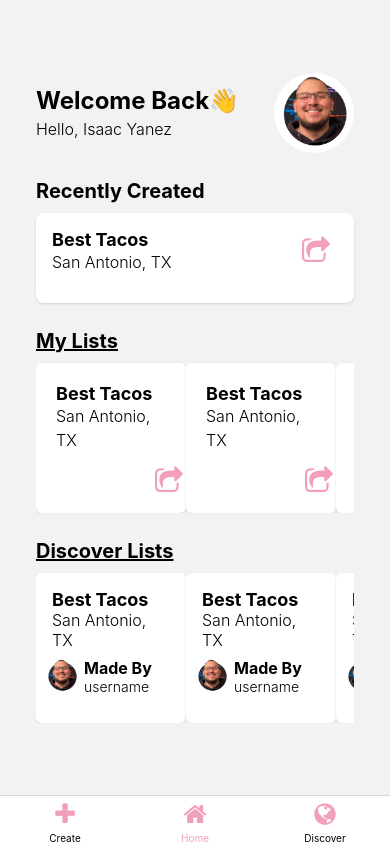
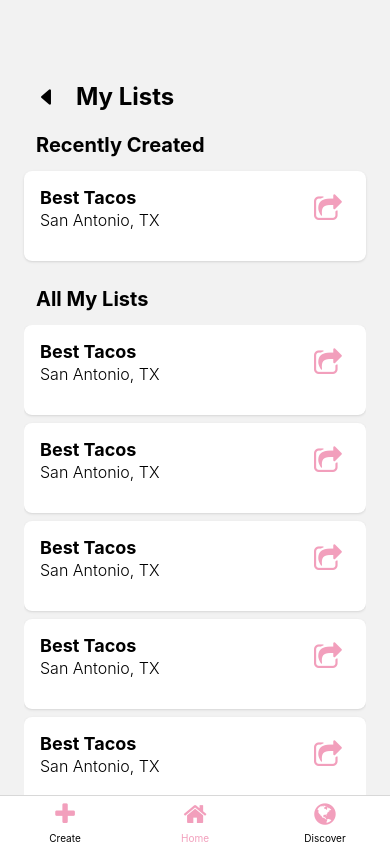
Before and after one commit to iyanez2314/crumbTrail, a React Native app: screen /MyListsScreen in a window 390 px wide. Built offline with nearby package versions, Linux system fonts and the light colour scheme.

Commit message:
created my list screen

```diff
--- a/components/Heading.tsx
+++ b/components/Heading.tsx
@@ -13,7 +13,7 @@ export default function Heading({ navigation, title }: Props) {
   };
   return (
     <TouchableOpacity>
-      <View className="flex flex-row items-center gap-2 ml-1">
+      <View className="flex flex-row items-center gap-2 ">
         <Pressable
           onPress={goBack}
           className="w-[44px] h-[44px] items-center justify-center"
--- a/screens/HomeScreen.tsx
+++ b/screens/HomeScreen.tsx
@@ -25,12 +25,17 @@ export type HomeScreenNavigationProp = NativeStackNavigationProp<
 export default function HomeScreen() {
   const navigation = useNavigation<HomeScreenNavigationProp>();
 
+  // Might need to remove this later
   const handleUserListPress = () => {
     navigation.navigate("UserListScreen");
   };
 
   const handleUsersListPress = () => {
     navigation.navigate("UsersListScreen");
+  };
+
+  const handleMyListsPress = () => {
+    navigation.navigate("MyListsScreen");
   };
 
   return (
@@ -50,7 +55,9 @@ export default function HomeScreen() {
 
         {/* My Other lists Section Component */}
         <View className="p-3">
-          <Text className="text-xl font-bold underline">My Lists</Text>
+          <Pressable onPress={handleMyListsPress} className="">
+            <Text className="text-xl font-bold underline">My Lists</Text>
+          </Pressable>
           <ScrollView
             showsHorizontalScrollIndicator={false}
             horizontal={true}
--- /dev/null
+++ b/screens/MyListsScreen.tsx
@@ -0,0 +1,70 @@
+import {
+  View,
+  Text,
+  SafeAreaView,
+  Image,
+  ScrollView,
+  TextInput,
+  TouchableOpacity,
+  Pressable,
+} from "react-native";
+import { Ionicons } from "@expo/vector-icons";
+import React from "react";
+import { Heading, RecentlyAddedCard, UserListsCard } from "../components";
+
+export default function MyListsScreen() {
+  return (
+    <SafeAreaView className="flex-1 m-6">
+      <View className="w-[100%] justify-center items-center ">
+        <View className=" flex flex-col mt-16 w-full">
+          <Heading title="My Lists" />
+        </View>
+
+        <View className=" w-full ">
+          <View className="p-3">
+            <Text className="text-xl font-bold">Recently Created</Text>
+          </View>
+          <View className="">
+            <TouchableOpacity>
+              <RecentlyAddedCard />
+            </TouchableOpacity>
+          </View>
+        </View>
+
+        <View className="w-full h-[75%]">
+          <View className="p-3 w-full mt-3">
+            <Text className="text-xl font-bold ">All My Lists</Text>
+          </View>
+          <ScrollView
+            showsHorizontalScrollIndicator={false}
+            horizontal={false}
+            className="h-full"
+          >
+            <View className="space-y-2">
+              <TouchableOpacity>
+                <RecentlyAddedCard />
+              </TouchableOpacity>
+              <TouchableOpacity>
+                <RecentlyAddedCard />
+              </TouchableOpacity>
+              <TouchableOpacity>
+                <RecentlyAddedCard />
+              </TouchableOpacity>
+              <TouchableOpacity>
+                <RecentlyAddedCard />
+              </TouchableOpacity>
+              <TouchableOpacity>
+                <RecentlyAddedCard />
+              </TouchableOpacity>
+              <TouchableOpacity>
+                <RecentlyAddedCard />
+              </TouchableOpacity>
+            </View>
+
+            {/* Other lists cards */}
+          </ScrollView>
+        </View>
+      </View>
+    </SafeAreaView>
+  );
+}
--- a/screens/index.ts
+++ b/screens/index.ts
@@ -5,6 +5,7 @@ import HomeScreen from "./HomeScreen";
 import CreateListScreen from "./CreateListScreen";
 import UsersListScreen from "./UsersListScreen";
 import Discover from "./Discover";
+import MyListsScreen from "./MyListsScreen";
 
 export {
   DecisionScreen,
@@ -14,4 +15,5 @@ export {
   CreateListScreen,
   UsersListScreen,
   Discover,
+  MyListsScreen,
 };
--- a/src/navigation/AppNavigator.tsx
+++ b/src/navigation/AppNavigator.tsx
@@ -28,6 +28,7 @@ export type RootStackParamList = {
   Tabs: undefined;
   main: undefined;
   auth: undefined;
+  MyListsScreen: undefined;
 };
 
 const RootStack = createNativeStackNavigator<RootStackParamList>();
--- a/src/navigation/MainStack.tsx
+++ b/src/navigation/MainStack.tsx
@@ -1,5 +1,5 @@
 import { createStackNavigator } from "@react-navigation/stack";
-import { UsersListScreen } from "../../screens";
+import { MyListsScreen, UsersListScreen } from "../../screens";
 import HomeScreen from "../../screens/HomeScreen";
 import UserListScreen from "../../screens/UserListScreen";
 const HomeStack = createStackNavigator();
@@ -28,6 +28,12 @@ export default function MainStack() {
         component={UsersListScreen}
         options={{ headerShown: false }}
       />
+
+      <HomeStack.Screen
+        name="MyListsScreen"
+        component={MyListsScreen}
+        options={{ headerShown: false }}
+      />
     </HomeStack.Navigator>
   );
 }
```
